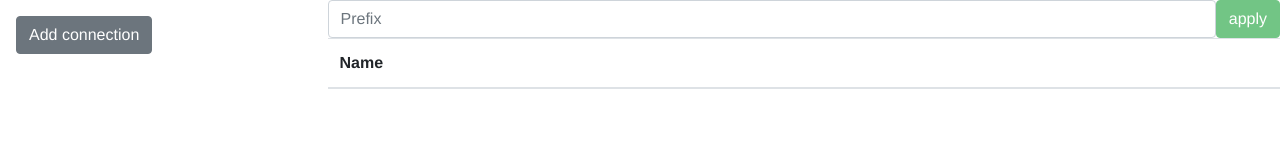
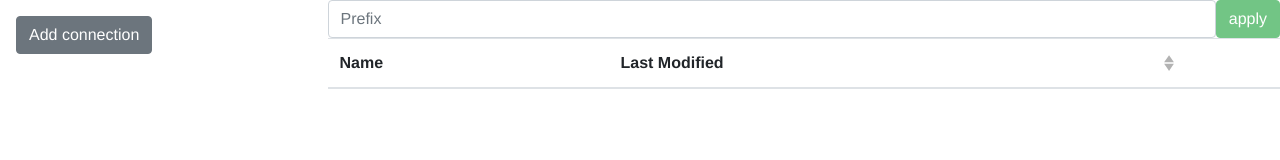
Before and after one commit to meerfolk/azure-blob-storage-gui, a Vue app in the folder packages/ui/: page /#/ in a window 1280 px wide. Shown: the top 160 px of the page. Built offline with nearby package versions, Linux system fonts and the light colour scheme.

Commit message:
Add Last Modified column to table

```diff
--- a/packages/ui/src/components/BlobList/BlobList.vue
+++ b/packages/ui/src/components/BlobList/BlobList.vue
@@ -71,6 +71,12 @@ export default Vue.extend({
           class: 'text-left',
         },
         {
+          key: 'updatedAt',
+          label: 'Last Modified',
+          sortable: true,
+          class: 'text-left',
+        },
+        {
           key: 'viewButton',
           label: '',
         },
```
